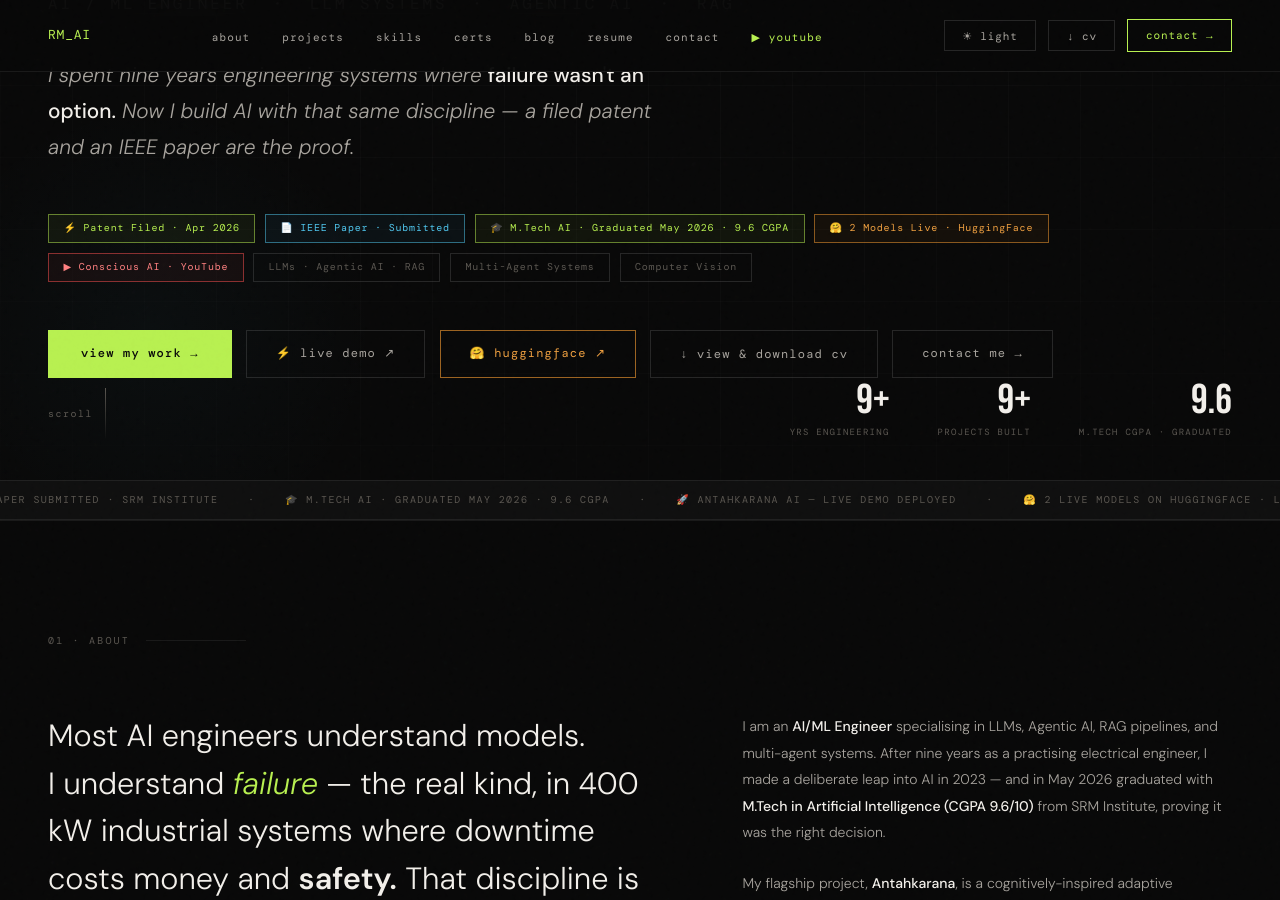
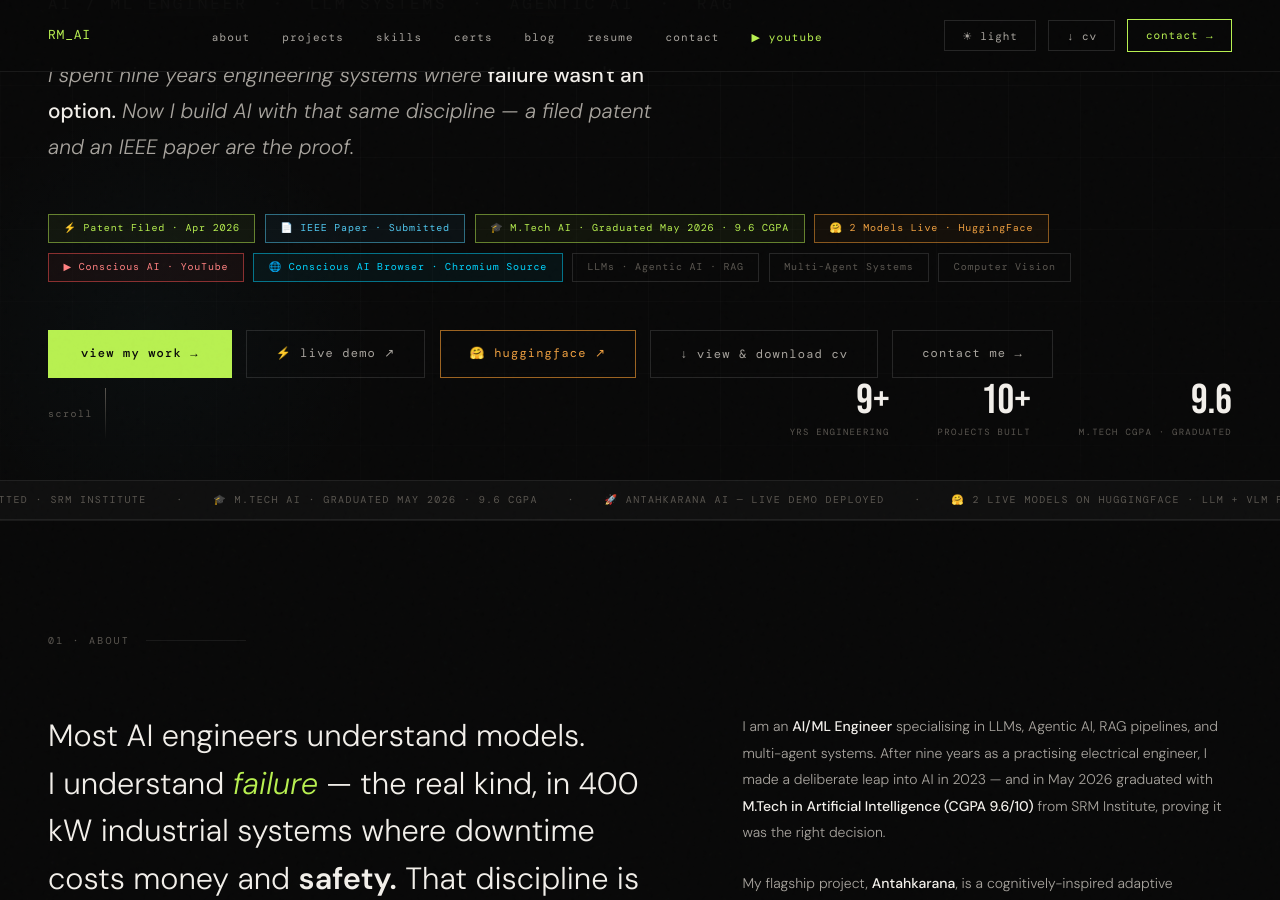
Before and after one commit to rajaganaa/rajaganaa.github.io, a Jekyll site: the page built from index.md, in a window 1280 px wide and 900 px high, scrolled down 446 px. Built offline with Jekyll 4.4.1, drawn with Linux system fonts in a browser that asks for light colours; some web fonts are replaced; some of the changed text lies outside the part shown.

Commit message:
Update index.md

```diff
--- a/index.md
+++ b/index.md
@@ -349,7 +339,6 @@ section {
   background: var(--border);
 }
 
-/* Featured spans full width */
 .proj-featured {
   grid-column: 1 / -1;
   display: grid;
@@ -883,6 +861,7 @@ footer p {
     <span class="badge badge-g">🎓 M.Tech AI · Graduated May 2026 · 9.6 CGPA</span>
     <span class="badge" style="border-color:rgba(255,160,50,0.5);color:#f0a040;background:rgba(255,160,50,0.05);">🤗 2 Models Live · HuggingFace</span>
     <span class="badge" style="border-color:rgba(255,80,80,0.5);color:#ff8080;background:rgba(255,80,80,0.05);">▶ Conscious AI · YouTube</span>
+    <span class="badge" style="border-color:rgba(0,212,255,0.5);color:#00d4ff;background:rgba(0,212,255,0.05);">🌐 Conscious AI Browser · Chromium Source</span>
     <span class="badge">LLMs · Agentic AI · RAG</span>
     <span class="badge">Multi-Agent Systems</span>
     <span class="badge">Computer Vision</span>
@@ -900,7 +879,7 @@ footer p {
 
   <div class="hero-stats">
     <div class="stat"><div class="stat-num">9+</div><div class="stat-label">YRS ENGINEERING</div></div>
-    <div class="stat"><div class="stat-num">9+</div><div class="stat-label">PROJECTS BUILT</div></div>
+    <div class="stat"><div class="stat-num">10+</div><div class="stat-label">PROJECTS BUILT</div></div>
     <div class="stat"><div class="stat-num">9.6</div><div class="stat-label">M.TECH CGPA · GRADUATED</div></div>
   </div>
 </section>
@@ -920,7 +899,9 @@ footer p {
     &nbsp;&nbsp;&nbsp;·&nbsp;&nbsp;&nbsp;
     ▶ CONSCIOUS AI — YOUTUBE CHANNEL · @rajaganaaAI
     &nbsp;&nbsp;&nbsp;·&nbsp;&nbsp;&nbsp;
-    🛠 9 PRODUCTION AI SYSTEMS
+    🌐 CONSCIOUS AI BROWSER · CHROMIUM FROM SOURCE · LLAMA 3.3 70B
+    &nbsp;&nbsp;&nbsp;·&nbsp;&nbsp;&nbsp;
+    🛠 10 PRODUCTION AI SYSTEMS
     &nbsp;&nbsp;&nbsp;·&nbsp;&nbsp;&nbsp;
     🏭 9+ YEARS SAFETY-CRITICAL ENGINEERING
     &nbsp;&nbsp;&nbsp;·&nbsp;&nbsp;&nbsp;
@@ -940,7 +921,9 @@ footer p {
     &nbsp;&nbsp;&nbsp;·&nbsp;&nbsp;&nbsp;
     ▶ CONSCIOUS AI — YOUTUBE CHANNEL · @rajaganaaAI
     &nbsp;&nbsp;&nbsp;·&nbsp;&nbsp;&nbsp;
-    🛠 9 PRODUCTION AI SYSTEMS
+    🌐 CONSCIOUS AI BROWSER · CHROMIUM FROM SOURCE · LLAMA 3.3 70B
+    &nbsp;&nbsp;&nbsp;·&nbsp;&nbsp;&nbsp;
+    🛠 10 PRODUCTION AI SYSTEMS
     &nbsp;&nbsp;&nbsp;·&nbsp;&nbsp;&nbsp;
     🏭 9+ YEARS SAFETY-CRITICAL ENGINEERING
     &nbsp;&nbsp;&nbsp;·&nbsp;&nbsp;&nbsp;
@@ -1190,8 +1173,29 @@ footer p {
       </div>
     </a>
 
+    <!-- P.010 -->
+    <a class="proj-card reveal" href="https://conscious-ai-webapp.vercel.app" target="_blank">
+      <div class="proj-top"><span class="proj-num">P.010</span><span class="proj-arrow">↗</span></div>
+      <div class="proj-tags">
+        <span class="proj-tag proj-tag-g">Chromium Source</span>
+        <span class="proj-tag">LLaMA 3.3 70B</span>
+        <span class="proj-tag">AI Browser</span>
+        <span class="proj-tag">Vercel</span>
+      </div>
+      <h3 class="proj-title">Conscious AI Browser — Built from Chromium Source</h3>
+      <p class="proj-desc">Compiled Chromium from source (26,000 build steps) on GCP. Custom branded browser with built-in AI sidebar powered by LLaMA 3.3 70B — summarizes and explains any webpage in real-time. Packaged as Linux .deb installer. Same architecture as Brave and Arc browser.</p>
+      <div class="proj-metric" style="display:flex;justify-content:space-between;flex-wrap:wrap;gap:4px;">
+        <span>⚡ 26,000 build steps · LLaMA 3.3 70B · Linux .deb</span>
+        <span style="display:flex;gap:8px;">
+          <a href="https://conscious-ai-webapp.vercel.app" target="_blank" onclick="event.stopPropagation()" style="color:var(--green);text-decoration:none;font-size:10px;">Live Demo ↗</a>
+          <a href="https://github.com/rajaganaa/conscious-ai-browser" target="_blank" onclick="event.stopPropagation()" style="color:var(--blue);text-decoration:none;font-size:10px;">GitHub ↗</a>
+        </span>
+      </div>
+    </a>
+
   </div>
 </section>
+
 <section id="skills">
   <div class="sec-label">03 · SKILLS</div>
   <div class="skills-grid reveal">
@@ -1234,19 +1238,6 @@ footer p {
 
   </div>
 </section>
-
-<!-- P.010 -->
-<a class="proj-card reveal" href="https://github.com/rajaganaa/conscious-ai-browser" target="_blank">
-  <div class="proj-top"><span class="proj-num">P.010</span><span class="proj-arrow">↗</span></div>
-  <div class="proj-tags">
-    <span class="proj-tag proj-tag-g">Chromium Source</span>
-    <span class="proj-tag">LLaMA 3.3 70B</span>
-    <span class="proj-tag">AI Browser</span>
-  </div>
-  <h3 class="proj-title">Conscious AI Browser — Built from Chromium Source</h3>
-  <p class="proj-desc">Compiled Chromium from source (26,000 build steps) on GCP. Custom branded browser with built-in AI sidebar powered by LLaMA 3.3 70B — summarizes and explains any webpage in real-time. Packaged as Linux .deb installer. Same architecture as Brave and Arc browser.</p>
-  <div class="proj-metric">⚡ 26,000 build steps · LLaMA 3.3 70B · Linux .deb · <a href="https://conscious-ai-webapp.vercel.app" target="_blank" onclick="event.stopPropagation()" style="color:var(--green);text-decoration:none;">Live Demo ↗</a></div>
-</a>
 
 <!-- CERTIFICATIONS -->
 <section id="certifications">
@@ -1439,7 +1430,6 @@ footer p {
   </div>
 </section>
 
-
 <!-- RESUME SECTION -->
 <section id="resume" style="background:var(--bg2);">
   <div class="sec-label">05.5 · RESUME</div>
@@ -1516,7 +1506,7 @@ footer p {
         <div class="cv-pi"><div class="cv-pn">TinyLLaMA & Mini-VLM (HuggingFace)</div><div class="cv-pt">Built from scratch · LoRA fine-tune · 2 live public models</div></div>
         <div class="cv-pi"><div class="cv-pn">MML Smart Campus Security</div><div class="cv-pt">OpenAI CLIP · Salesforce BLIP · PyTorch · Voice Biometrics</div></div>
         <div class="cv-pi"><div class="cv-pn">AgentNet Enterprise Support</div><div class="cv-pt">Multi-agent · LLM-as-Judge · RAG · Vertex AI</div></div>
-        <div class="cv-pi"><div class="cv-pn">Hospital Readmission Predictor</div><div class="cv-pt">XGBoost · Streamlit · Healthcare analytics</div></div>
+        <div class="cv-pi"><div class="cv-pn">Conscious AI Browser (Chromium)</div><div class="cv-pt">26,000 build steps · LLaMA 3.3 70B · Linux .deb · Vercel</div></div>
       </div>
 
       <div class="cv-h2">PROFESSIONAL EXPERIENCE</div>
@@ -1680,7 +1670,7 @@ h2{font-family:'DM Mono',monospace;font-size:10px;font-weight:500;letter-spacing
   <div class="pi"><div class="pn">MML Smart Campus Security</div><div class="pt">OpenAI CLIP · Salesforce BLIP · PyTorch · Voice Biometrics</div></div>
   <div class="pi"><div class="pn">AgentNet Enterprise Support</div><div class="pt">Multi-agent · LLM-as-Judge · RAG · Vertex AI</div></div>
   <div class="pi"><div class="pn">Hospital Readmission Predictor</div><div class="pt">XGBoost · Streamlit · Healthcare analytics</div></div>
-  <div class="pi"><div class="pn">YouTube Data ETL Pipeline</div><div class="pt">Python · MySQL · YouTube API · Production ready</div></div>
+  <div class="pi"><div class="pn">Conscious AI Browser (Chromium)</div><div class="pt">26,000 build steps · LLaMA 3.3 70B · Linux .deb · Vercel</div></div>
 </div>
 <h2>PROFESSIONAL EXPERIENCE</h2>
 <div class="ei"><div class="eh"><span class="er">Electrical Construction Site Engineer</span><span class="ed">Jan 2017 – Jun 2023</span></div><div class="eo">SR Electrical Works · Chennai</div><div class="ex">Large-scale electrical systems for construction projects. Led budget estimation, resource allocation, site supervision, and cross-team coordination under hard safety constraints.</div></div>
@@ -1842,7 +1832,6 @@ window.addEventListener('DOMContentLoaded', () => {
 document.addEventListener('keydown', e => {
   if (e.key === 'Escape') { closeBlog(); closeCVModal(); }
 });
-
 </script>
 
 </body>
```
Also changed, not shown: other parts of index.md (+0 -21 lines).
